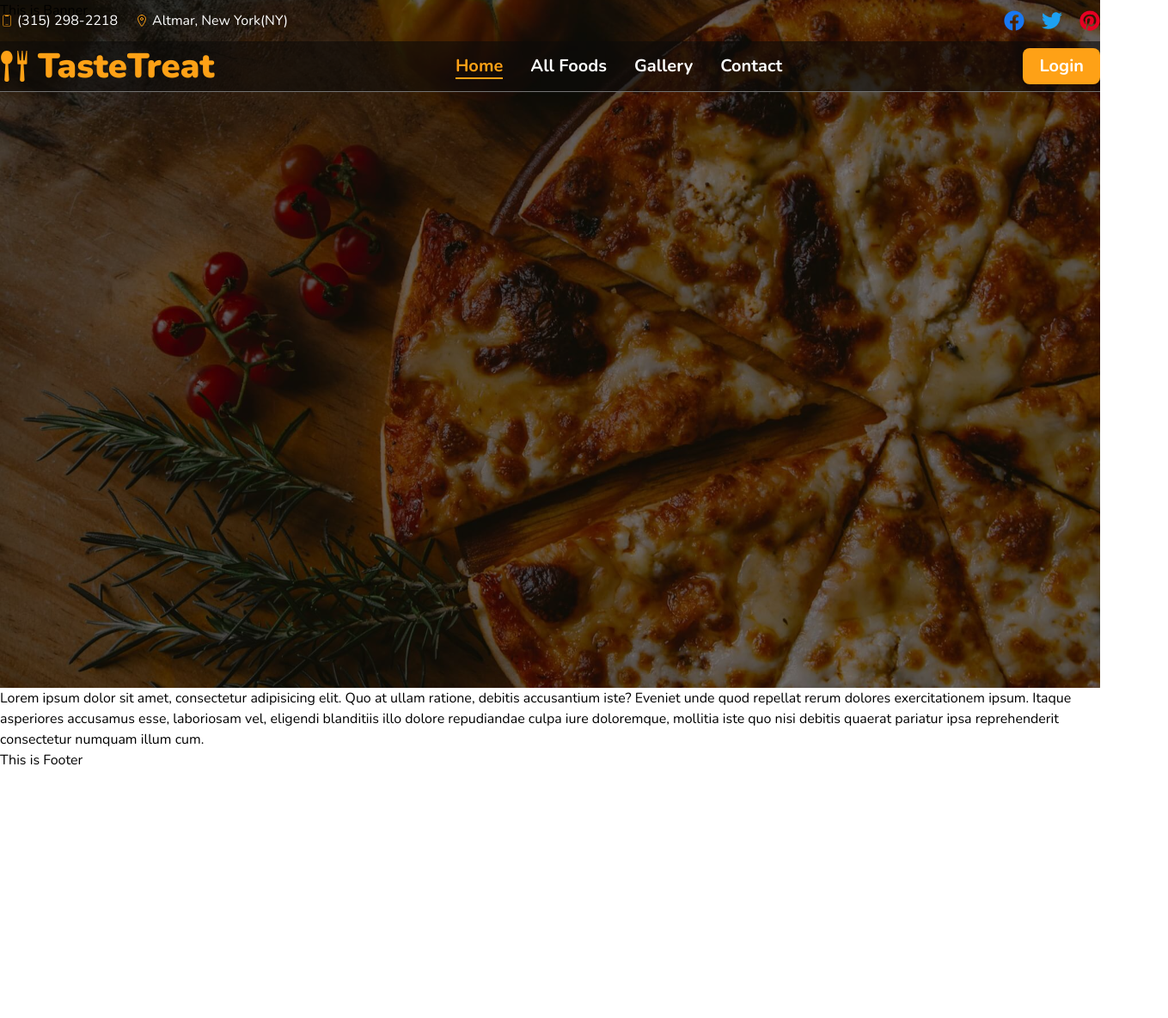
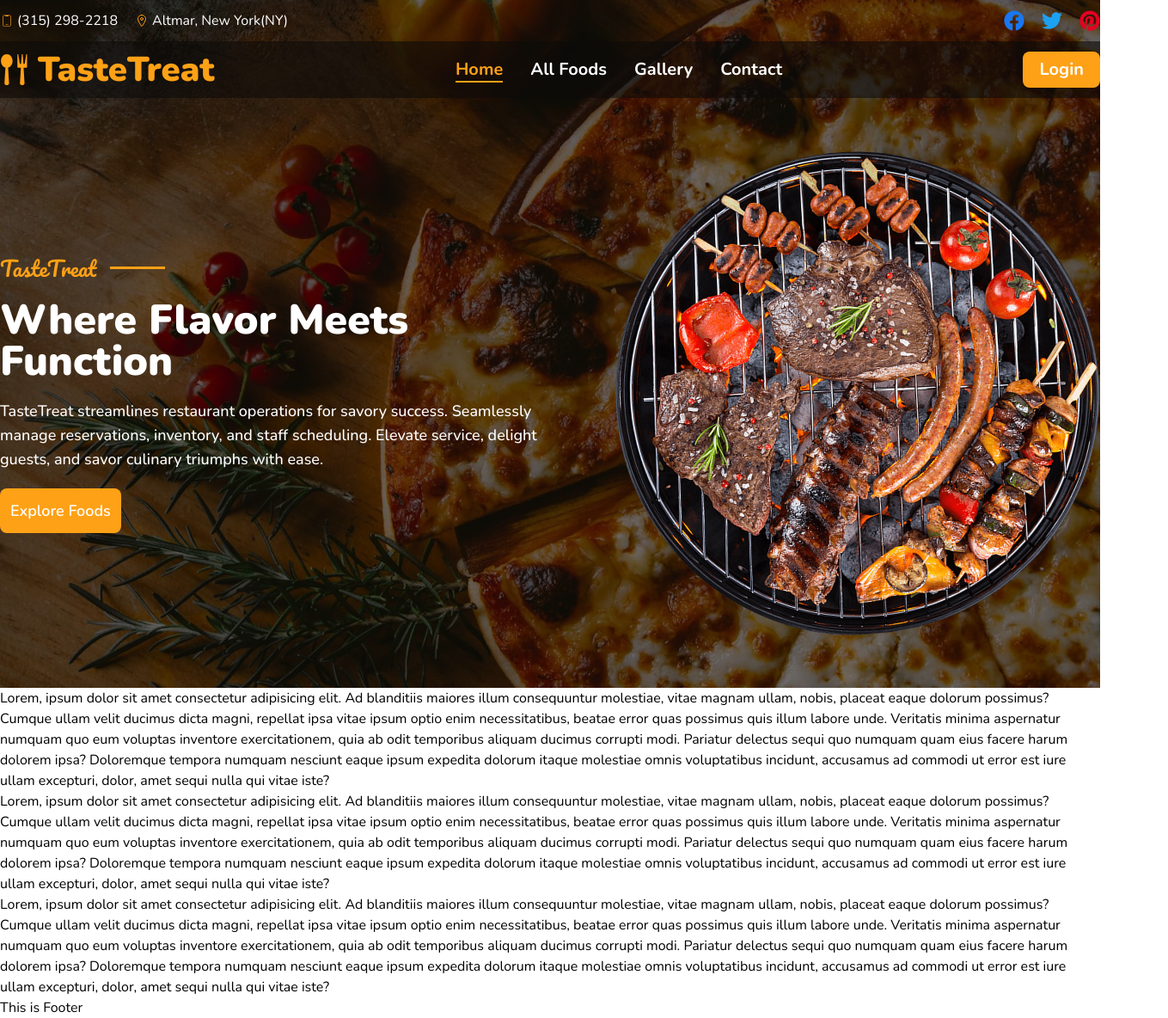
Before and after one commit to rockydey/restaurant-management-client, a React (Vite) app: page / in a window 1280 px wide. Shown: the whole page at 86% size, 1359 px wide, since content can reach past the window. Before the commit the page ends 896 px from the top, so only its background shows below. Built offline with nearby package versions, Linux system fonts and the light colour scheme.

Commit message:
banner section complete

```diff
--- /dev/null
+++ b/src/components/HomeComponents/Banner/Banner.css
@@ -0,0 +1,12 @@
+.animate-img {
+  animation: round 50s linear infinite;
+}
+
+@keyframes round {
+  from {
+    transform: rotate(0deg);
+  }
+  to {
+    transform: rotate(360deg);
+  }
+}
--- a/src/components/HomeComponents/Banner/Banner.jsx
+++ b/src/components/HomeComponents/Banner/Banner.jsx
@@ -1,11 +1,42 @@
+import { Link } from "react-router-dom";
 import bannerBg from "../../../assets/banner/bannerBg.jpg";
+import heroImg from "../../../assets/banner/hero.png";
+import "./Banner.css";
 
 const Banner = () => {
   return (
     <div
       style={{ backgroundImage: `url(${bannerBg})` }}
-      className='h-screen bg-cover bg-center bg-no-repeat bg-color10 bg-blend-overlay'>
-      <h1>This is Banner</h1>
+      className='lg:h-screen bg-cover bg-center bg-no-repeat bg-color10 bg-blend-overlay'>
+      <div className='pt-44 pb-14 lg:pb-0'>
+        <div className='max-w-screen-xl mx-auto flex flex-col-reverse md:flex-row items-center gap-5 lg:gap-10 px-3 md:px-5 lg:px-0'>
+          <div className='text-color8 lg:w-3/4 space-y-5'>
+            <div className='flex items-center gap-4'>
+              <h3 className='text-color9 font-pacifico text-xl lg:text-2xl'>
+                TasteTreat
+              </h3>
+              <div className='w-16 border-color9 border-b-[3px]'></div>
+            </div>
+            <h2 className='text-4xl lg:text-5xl font-black'>
+              Where Flavor Meets Function
+            </h2>
+            <p className='text-base lg:text-lg font-medium'>
+              TasteTreat streamlines restaurant operations for savory success.
+              Seamlessly manage reservations, inventory, and staff scheduling.
+              Elevate service, delight guests, and savor culinary triumphs with
+              ease.
+            </p>
+            <Link
+              to='/all-foods'
+              className='p-3 text-base lg:text-lg font-semibold inline-block bg-color9 rounded-lg'>
+              Explore Foods
+            </Link>
+          </div>
+          <div>
+            <img className='animate-img z-10' src={heroImg} alt='' />
+          </div>
+        </div>
+      </div>
     </div>
   );
 };
--- a/src/components/Shared/Header/Header.jsx
+++ b/src/components/Shared/Header/Header.jsx
@@ -80,7 +80,7 @@ const Header = () => {
   );
 
   return (
-    <div className='absolute top-0 w-full'>
+    <div className='absolute top-0 w-full transition-all duration-1000'>
       <div className='py-3 px-3 md:px-5 lg:px-0 flex items-center justify-between text-color8 max-w-screen-xl mx-auto'>
         <div className='flex flex-col md:flex-row md:items-center gap-1 md:gap-5'>
           <p className='flex text-base items-center gap-1'>
@@ -103,8 +103,14 @@ const Header = () => {
           </p>
         </div>
       </div>
-      <div className={`${isSticky ? "fixed top-0 w-full" : ""}`}>
-        <div className='bg-color10 border-b border-b-color3 py-2 px-3 md:px-5 lg:px-0'>
+      <div
+        className={`${
+          isSticky ? "fixed top-0 w-full transition-all duration-1000 z-50" : ""
+        }`}>
+        <div
+          className={`${
+            isSticky ? "bg-[#000000d9] border-b border-b-color3" : "bg-color10"
+          }  py-3 px-3 md:px-5 lg:px-0`}>
           <div className='max-w-screen-xl mx-auto'>
             <Navbar fluid rounded>
               <NavbarBrand
--- a/src/pages/Home/Home.jsx
+++ b/src/pages/Home/Home.jsx
@@ -4,7 +4,45 @@ const Home = () => {
   return (
     <div>
       <Banner />
-      <p>Lorem ipsum dolor sit amet, consectetur adipisicing elit. Quo at ullam ratione, debitis accusantium iste? Eveniet unde quod repellat rerum dolores exercitationem ipsum. Itaque asperiores accusamus esse, laboriosam vel, eligendi blanditiis illo dolore repudiandae culpa iure doloremque, mollitia iste quo nisi debitis quaerat pariatur ipsa reprehenderit consectetur numquam illum cum.</p>
+      <p>
+        Lorem, ipsum dolor sit amet consectetur adipisicing elit. Ad blanditiis
+        maiores illum consequuntur molestiae, vitae magnam ullam, nobis, placeat
+        eaque dolorum possimus? Cumque ullam velit ducimus dicta magni, repellat
+        ipsa vitae ipsum optio enim necessitatibus, beatae error quas possimus
+        quis illum labore unde. Veritatis minima aspernatur numquam quo eum
+        voluptas inventore exercitationem, quia ab odit temporibus aliquam
+        ducimus corrupti modi. Pariatur delectus sequi quo numquam quam eius
+        facere harum dolorem ipsa? Doloremque tempora numquam nesciunt eaque
+        ipsum expedita dolorum itaque molestiae omnis voluptatibus incidunt,
+        accusamus ad commodi ut error est iure ullam excepturi, dolor, amet
+        sequi nulla qui vitae iste?
+      </p>
+      <p>
+        Lorem, ipsum dolor sit amet consectetur adipisicing elit. Ad blanditiis
+        maiores illum consequuntur molestiae, vitae magnam ullam, nobis, placeat
+        eaque dolorum possimus? Cumque ullam velit ducimus dicta magni, repellat
+        ipsa vitae ipsum optio enim necessitatibus, beatae error quas possimus
+        quis illum labore unde. Veritatis minima aspernatur numquam quo eum
+        voluptas inventore exercitationem, quia ab odit temporibus aliquam
+        ducimus corrupti modi. Pariatur delectus sequi quo numquam quam eius
+        facere harum dolorem ipsa? Doloremque tempora numquam nesciunt eaque
+        ipsum expedita dolorum itaque molestiae omnis voluptatibus incidunt,
+        accusamus ad commodi ut error est iure ullam excepturi, dolor, amet
+        sequi nulla qui vitae iste?
+      </p>
+      <p>
+        Lorem, ipsum dolor sit amet consectetur adipisicing elit. Ad blanditiis
+        maiores illum consequuntur molestiae, vitae magnam ullam, nobis, placeat
+        eaque dolorum possimus? Cumque ullam velit ducimus dicta magni, repellat
+        ipsa vitae ipsum optio enim necessitatibus, beatae error quas possimus
+        quis illum labore unde. Veritatis minima aspernatur numquam quo eum
+        voluptas inventore exercitationem, quia ab odit temporibus aliquam
+        ducimus corrupti modi. Pariatur delectus sequi quo numquam quam eius
+        facere harum dolorem ipsa? Doloremque tempora numquam nesciunt eaque
+        ipsum expedita dolorum itaque molestiae omnis voluptatibus incidunt,
+        accusamus ad commodi ut error est iure ullam excepturi, dolor, amet
+        sequi nulla qui vitae iste?
+      </p>
     </div>
   );
 };
```
Also changed, not shown: src/assets/banner/hero.png (added).
